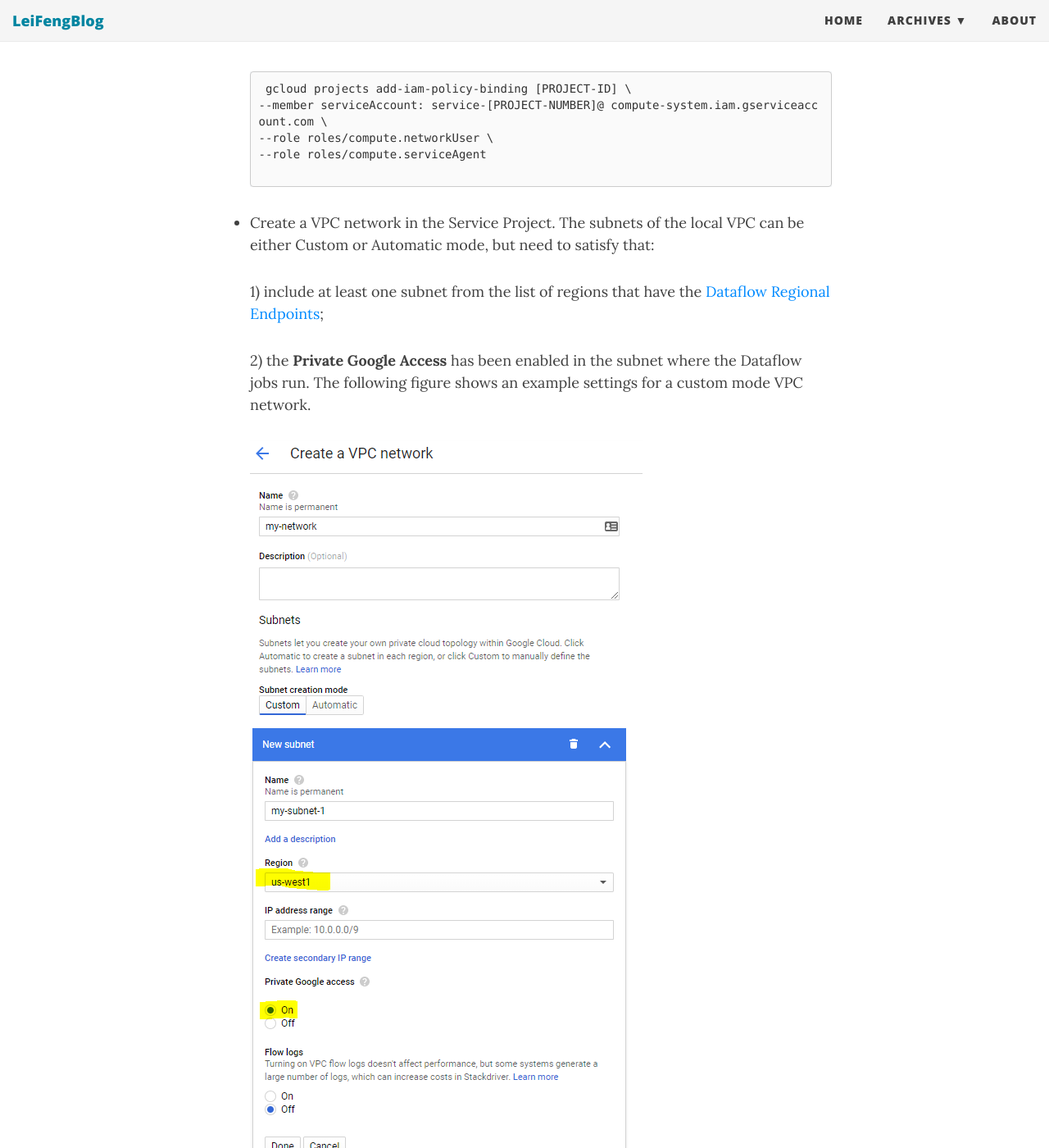
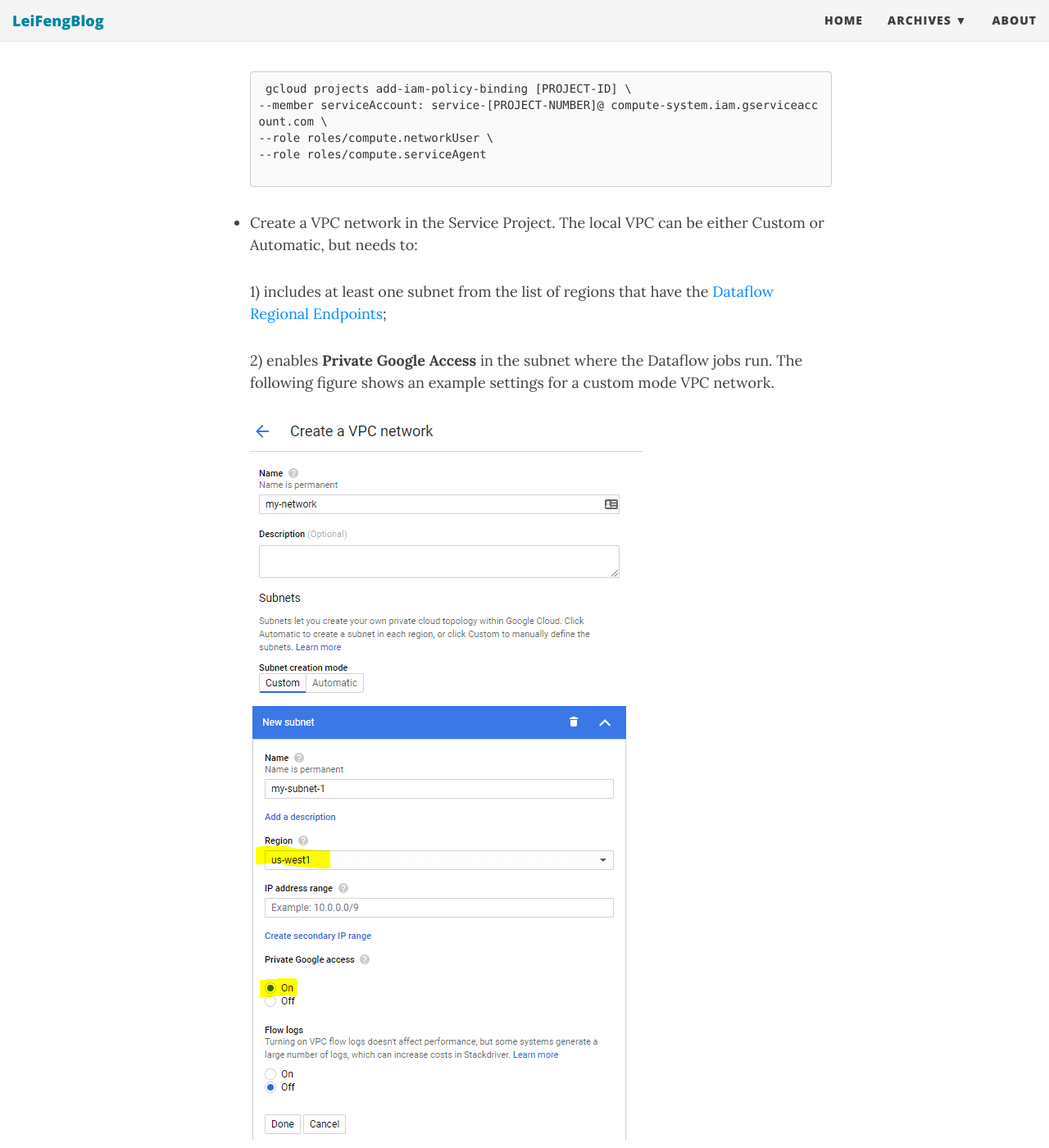
Before and after one commit to stonefl/stonefl.github.io, a Jekyll site: the page built from _posts/2020-01-15-run-dataflow-jobs-in-a-shared-vpc-on-gcp.md, in a window 1280 px wide and 1400 px high, scrolled down 4094 px. Shown: the whole window at 82% size. Built offline with Jekyll 4.4.1, drawn with Linux system fonts in a browser that asks for light colours; nearby versions of some CDN libraries; comment, search, counter and statistics services are not loaded; some of the changed text lies outside the part shown.

Commit message:
Update 2020-01-15-run-dataflow-jobs-in-a-shared-vpc-on-gcp.md

````diff
--- a/_posts/2020-01-15-run-dataflow-jobs-in-a-shared-vpc-on-gcp.md
+++ b/_posts/2020-01-15-run-dataflow-jobs-in-a-shared-vpc-on-gcp.md
@@ -84,15 +84,15 @@ The following settings might need the role of `Owner` or `Editor` from the Servi
   --role roles/compute.serviceAgent
 
    ```
-- Create a VPC network in the Service Project. The subnets of the local VPC can be either Custom or Automatic mode, but need to satisfy that:
+- Create a VPC network in the Service Project. The local VPC can be either Custom or Automatic, but needs to:
 
-   1) include at least one subnet from the list of regions that have the [Dataflow Regional Endpoints](https://cloud.google.com/dataflow/docs/concepts/regional-endpoints);
+   1) includes at least one subnet from the list of regions that have the [Dataflow Regional Endpoints](https://cloud.google.com/dataflow/docs/concepts/regional-endpoints);
 
-   2) the **Private Google Access** has been enabled in the subnet where the Dataflow jobs run. The following figure shows an example settings for a custom mode VPC network.
+   2) enables **Private Google Access** in the subnet where the Dataflow jobs run. The following figure shows an example settings for a custom mode VPC network.
 
    ![local_vpc.png]({{site.baseurl}}/img/post/local_vpc.png)
 
-   3) a firewall rule that allows ingress TCP traffic for all Dataflow worker VMs. Because all worker VMs have a network tag with the value dataflow, the project owner, editor, or Security Admin can use the following gcloud command to create an ingress allow firewall rule that permits traffic on TCP ports 12345 and 12346 from Dataflow VMs:
+   3) has a firewall rule that allows ingress TCP traffic for all Dataflow worker VMs. Because all Dataflow worker VMs have a network tag of `dataflow`, the Project Owner/Editor, or Security Admin can use the following gcloud command to create an ingress allow firewall rule that permits traffic on TCP ports 12345 and 12346 from Dataflow VMs:
    ```
    gcloud compute firewall-rules create [FIREWALL_RULE_NAME] \
     --network [NETWORK] \
````
